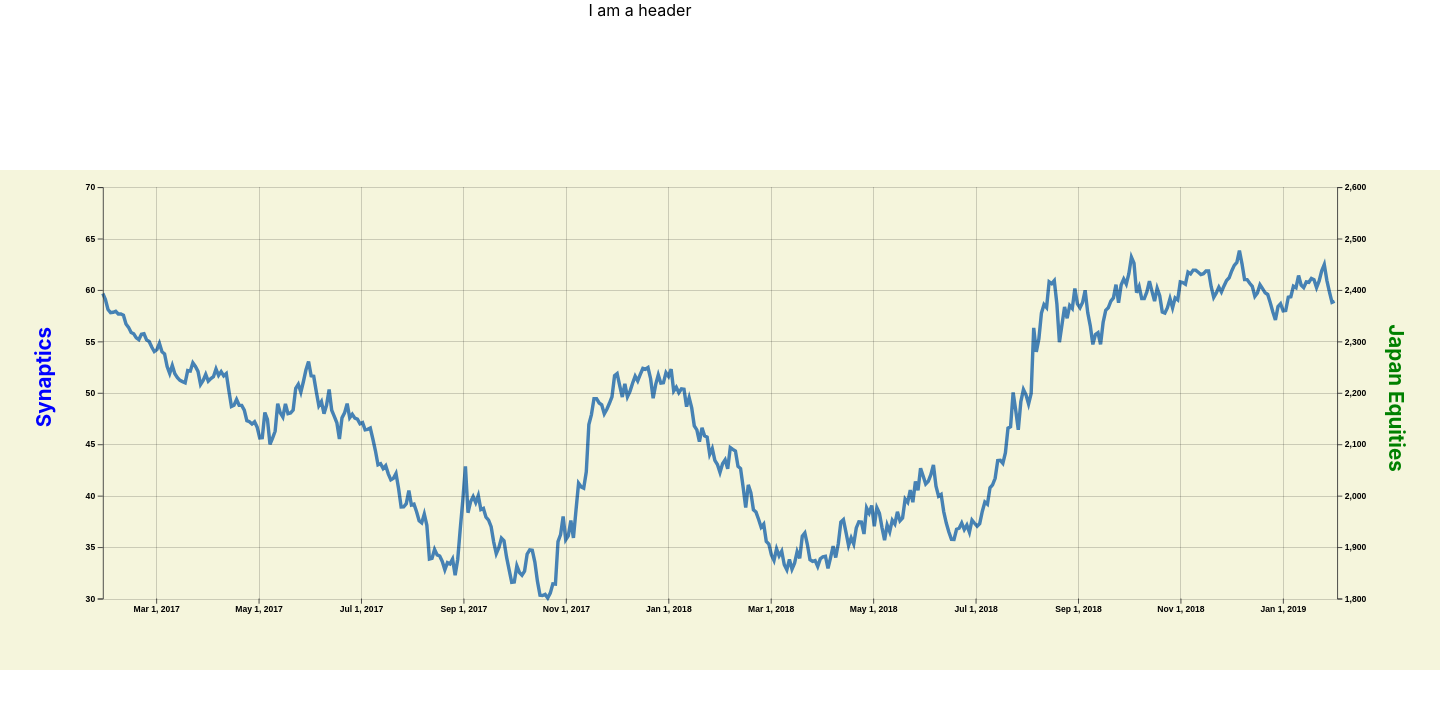
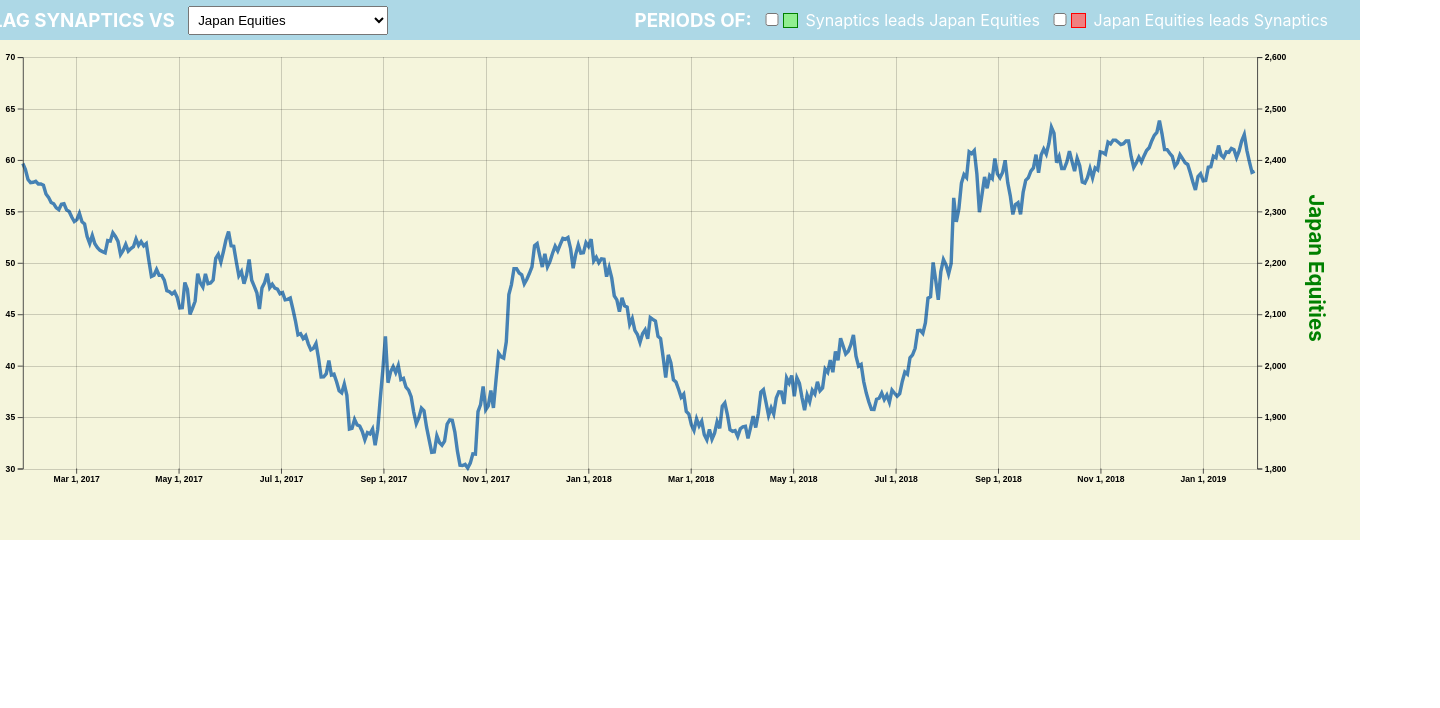
Before and after one commit to vernigora2k/test-react-d3, a React (Create React App) app: page / in a window 1280 px wide. Shown: the top 708 px of the page, 1440 px wide, since content can reach past the window. Built offline with nearby package versions, Linux system fonts and the light colour scheme.

Commit message:
Added header with checkbox and select

```diff
--- a/src/components/chart.js
+++ b/src/components/chart.js
@@ -3,7 +3,7 @@ import * as d3 from 'd3';
 import './styles/chart.css';
 import csvData from './aapl.csv';
 
-const Chart = ({xdim, ydim, margin, xdata, ydata, ydatascale, rawData, data, xdatatemp, ydatatemp}) => {
+const Chart = ({ xdim, ydim, margin, xdata, ydata, ydatascale }) => {
 
     const canvas = useRef(null)
 
@@ -16,7 +16,7 @@ const Chart = ({xdim, ydim, margin, xdata, ydata, ydatascale, rawData, data, xda
         addText(svg)
         addGridLines()
 
-    }, [xdim, ydim, margin, xdata, ydata, ydatascale, xdatatemp, ydatatemp])
+    }, [xdim, ydim, margin, xdata, ydata, ydatascale])
 
     const addAxes = (svg) => {
         //xscale
--- a/src/components/header.js
+++ b/src/components/header.js
@@ -4,8 +4,26 @@ import './styles/header.css';
 const Header = () => {
 
     return (
-        <div className='barchart'>
-            I am a header
+        <div className='header'>
+            <div className="header__leftarea">
+                <h3>lead/lag synaptics vs</h3>
+                <select>
+                    <option>Japan Equities</option>
+                    <option>Japan Equities</option>
+                    <option>Japan Equities</option>
+                </select>
+            </div>
+            <div className="header__rightarea">
+                <h3>periods of:</h3>
+                <div className="header__equities">
+                    <input type="checkbox" id="equities" name="scales" />
+                    <label for="equities">Synaptics leads Japan Equities</label>
+                </div>
+                <div className="header__synaptics">
+                    <input type="checkbox" id="synaptics" name="scales" />
+                    <label for="synaptics">Japan Equities leads Synaptics</label>
+                </div>
+            </div>
         </div>
     )
 }
--- a/src/components/styles/header.css
+++ b/src/components/styles/header.css
@@ -0,0 +1,69 @@
+.header {
+    width: 1440px;
+    height: 2.5em;
+    background-color: lightblue;
+    color: white;
+    display: flex;
+    justify-content: space-between;
+    align-items: center;
+}
+
+.header__leftarea {
+    display: flex;
+    align-items: center;
+    padding-left: 1em;
+}
+
+h3 {
+    text-transform: uppercase;
+}
+
+.header__rightarea {
+    display: flex;
+    align-items: center;
+    padding-right: 2em;
+}
+
+select {
+    padding: 5px;
+    margin-left: 1em;
+    width: 15em;
+}
+
+input[type=checkbox] {
+    margin-left: 1em;
+}
+
+label {
+    padding-left: 1.5em;
+}
+
+#equities, #synaptics {
+    width: 1em;
+    height: 1em;
+    position: relative;
+}
+
+#equities::before {
+    position: absolute;
+    content: '';
+    width: 1em;
+    height: 1em;
+    background-color: lightgreen;
+    left: 1.3em;
+    bottom: -2px;
+    box-shadow: 1px;
+    border: 1px solid green;
+}
+
+#synaptics::before {
+    position: absolute;
+    content: '';
+    width: 1em;
+    height: 1em;
+    background-color: lightcoral;
+    left: 1.3em;
+    bottom: -2px;
+    box-shadow: 1px;
+    border: 1px solid red;
+}
--- a/src/pages/barchart.js
+++ b/src/pages/barchart.js
@@ -7,33 +7,6 @@ const BarChart = () => {
     const months = ['Mar 1, 2017', 'May 1, 2017', 'Jul 1, 2017', 'Sep 1, 2017', 'Nov 1, 2017', 'Jan 1, 2018', 'Mar 1, 2018', 'May 1, 2018', 'Jul 1, 2018', 'Sep 1, 2018', 'Nov 1, 2018', 'Jan 1, 2019']
     const y1values = [40, 50, 37, 70, 65, 35, 30, 39, 45, 37, 55, 67]
     const y2values = [1950, 2200, 2000, 2600, 2500, 2050, 1800, 1900, 2200, 2050, 2300, 2500]
-
-    const rawData = [
-        {x: 10, y: 67}, {x: 15, y: 74}, {x: 20, y: 63},
-        {x: 25, y: 56}, {x: 30, y: 24}, {x: 35, y: 26},
-        {x: 40, y: 56}, {x: 45, y: 24}, {x: 50, y: 26},
-        {x: 55, y: 16}, {x: 60, y: 24}, {x: 65, y: 26},
-        {x: 65, y: 56}, {x: 70, y: 24}, {x: 75, y: 26},
-        {x: 80, y: 19}, {x: 85, y: 42}, {x: 90, y: 88},
-        {x: 95, y: 56}, {x: 100, y: 24}, {x: 105, y: 26},
-        {x: 110, y: 67}, {x: 120, y: 74}, {x: 125, y: 63},
-        {x: 130, y: 67}, {x: 135, y: 74}, {x: 140, y: 63},
-        {x: 145, y: 67}, {x: 150, y: 74}, {x: 160, y: 63},
-        {x: 170, y: 67}, {x: 175, y: 74}, {x: 180, y: 63},
-        {x: 190, y: 67}, {x: 195, y: 74}, {x: 200, y: 63},
-        {x: 210, y: 67}, {x: 215, y: 74}, {x: 220, y: 63},
-        {x: 225, y: 67}, {x: 230, y: 74}, {x: 235, y: 63},
-        {x: 240, y: 67}, {x: 245, y: 74}, {x: 250, y: 63},
-        {x: 255, y: 67}, {x: 260, y: 74}, {x: 270, y: 63},
-        {x: 130, y: 67}, {x: 135, y: 74}, {x: 140, y: 63},
-        {x: 130, y: 67}, {x: 135, y: 74}, {x: 140, y: 63},
-        {x: 130, y: 67}, {x: 135, y: 74}, {x: 140, y: 63},
-        {x: 130, y: 67}, {x: 135, y: 74}, {x: 140, y: 63},
-        {x: 130, y: 67}, {x: 135, y: 74}, {x: 140, y: 63},
-    ]
-    const data = [40, 50, 37, 70, 65, 50, 32, 39, 90, 1, 250, -199]
-    const xdatatemp = [400, 500, 370, 700, 650, 350, 300, 390, 450, 370, 550, 670]
-    const ydatatemp = [40, 50, 37, 70, 65, 35, 30, 39, 45, 37, 55, 67]
 
     return (
         <div className='barchart'>
@@ -51,12 +24,6 @@ const BarChart = () => {
                     xdata={months}
                     ydata={y1values}
                     ydatascale={y2values}
-
-                    rawData={rawData}
-                    data={data}
-                    xdatatemp={xdatatemp}
-                    ydatatemp={ydatatemp}
-
                 />
             </div>
         </div>
--- a/src/pages/styles/barchart.css
+++ b/src/pages/styles/barchart.css
@@ -1,7 +1,12 @@
+.barchart {
+    display: flex;
+    flex-direction: column;
+    align-items: center;
+}
 .barchart-body {
     display: flex;
-    flex-direction: column;
-    justify-content: center;
-    align-items: center;
-    height: 100vh;
+    /* flex-direction: column; */
+    justify-content: flex-start;
+    align-items: flex-start;
+    /* height: 100vh; */
 }
```
